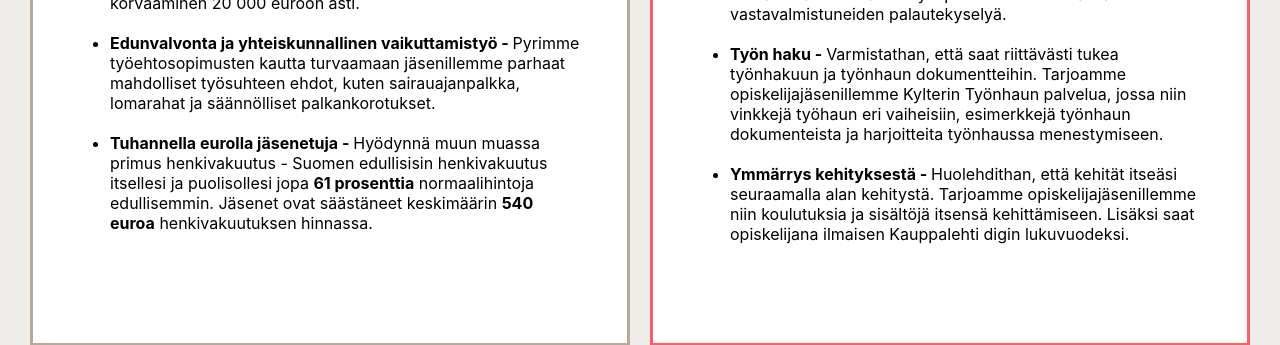
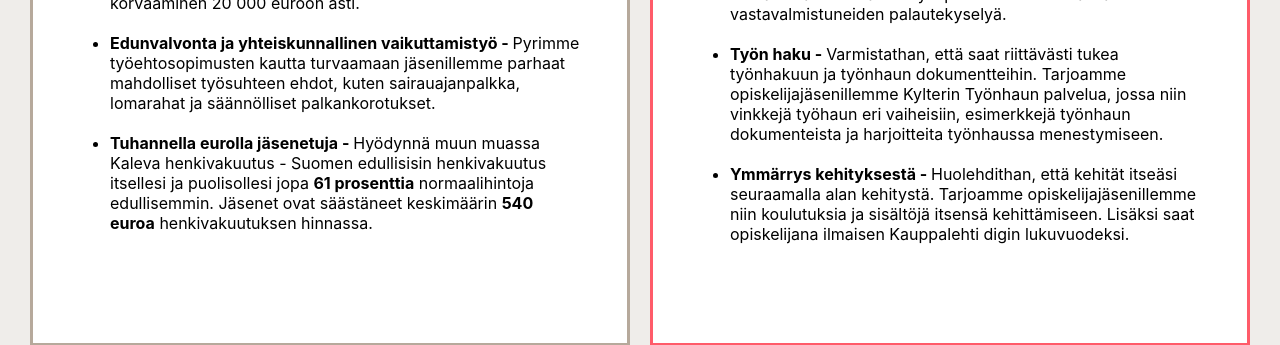
Before and after one commit to krisukrisu98/jasenpeli, a React (Create React App) app: page / in a window 1280 px wide. Shown: the part 3420-3765 px from the top of the page. Built offline with nearby package versions, Linux system fonts and the light colour scheme; the HTML template or start-up script is replaced by a standard one.

Commit message:
2.0 Kalevateksti korjaukset

```diff
--- a/src/App.js
+++ b/src/App.js
@@ -564,7 +564,7 @@ setArvoAsema(arvoAsema);
       <br></br>
       <li><p2>Edunvalvonta ja yhteiskunnallinen vaikuttamistyö - </p2>Ajamme aina ensisijaisesti jäsentemme etuja.  Pyrimme mm. työehtosopimusten kautta turvaamaan jäsenillemme parhaat mahdolliset työsuhteen ehdot, kuten sairauajanpalkka, lomarahat ja säännölliset palkankorotukset.</li>
       <br></br>
-      <li><p2>Tuhannella eurolla jäsenetuja - </p2>Hyödynnä muun muassa primus henkivakuutus - Suomen edullisisin henkivakuutus itsellesi ja puolisollesi jopa <strong>61 prosenttia</strong> normaalihintoja edullisemmin. Jäsenet ovat säästäneet keskimäärin <strong>540 euroa</strong> henkivakuutuksen hinnassa.</li>
+      <li><p2>Tuhannella eurolla jäsenetuja - </p2>Hyödynnä muun muassa Kaleva henkivakuutus - Suomen edullisisin henkivakuutus itsellesi ja puolisollesi jopa <strong>61 prosenttia</strong> normaalihintoja edullisemmin. Jäsenet ovat säästäneet keskimäärin <strong>540 euroa</strong> henkivakuutuksen hinnassa.</li>
     </ul>
     } else if (index === 4) {
       return <ul>
@@ -630,7 +630,7 @@ setArvoAsema(arvoAsema);
         <br></br>
         <li><p2>Edunvalvonta ja yhteiskunnallinen vaikuttamistyö - </p2>Pyrimme työehtosopimusten kautta turvaamaan jäsenillemme parhaat mahdolliset työsuhteen ehdot, kuten sairauajanpalkka, lomarahat ja säännölliset palkankorotukset.</li>
         <br></br>
-      <li><p2>Tuhannella eurolla jäsenetuja - </p2>Hyödynnä muun muassa primus henkivakuutus - Suomen edullisisin henkivakuutus itsellesi ja puolisollesi jopa <strong>61 prosenttia</strong> normaalihintoja edullisemmin. Jäsenet ovat säästäneet keskimäärin <strong>540 euroa</strong> henkivakuutuksen hinnassa.</li>
+      <li><p2>Tuhannella eurolla jäsenetuja - </p2>Hyödynnä muun muassa Kaleva henkivakuutus - Suomen edullisisin henkivakuutus itsellesi ja puolisollesi jopa <strong>61 prosenttia</strong> normaalihintoja edullisemmin. Jäsenet ovat säästäneet keskimäärin <strong>540 euroa</strong> henkivakuutuksen hinnassa.</li>
       </ul>;
       } else if (index === 1) {
         return <ul>
@@ -638,7 +638,7 @@ setArvoAsema(arvoAsema);
         <br></br>
         <li><p2>Yksilöllistä uravalmennusta ja palkkaneuvontaa - </p2> Luottamukselliset keskustelut uravalmentajan kanssa auttavat sinua löytämään ratkaisuja urasi suuntaan, työnhakuun, työhyvinvointiin ja palkkakehitykseen. Uravalmentajillamme on erinomainen käsitys ekonomien palkoista ja palkkakehityksestä.</li>
         <br></br>
-        <li><p2>Tuhannella eurolla jäsenetuja - </p2>Hyödynnä muun muassa primus henkivakuutus - Suomen edullisisin henkivakuutus itsellesi ja puolisollesi jopa <strong>61 prosenttia</strong> normaalihintoja edullisemmin. Jäsenet ovat säästäneet keskimäärin <strong>540 euroa</strong> henkivakuutuksen hinnassa.</li>
+        <li><p2>Tuhannella eurolla jäsenetuja - </p2>Hyödynnä muun muassa Kaleva henkivakuutus - Suomen edullisisin henkivakuutus itsellesi ja puolisollesi jopa <strong>61 prosenttia</strong> normaalihintoja edullisemmin. Jäsenet ovat säästäneet keskimäärin <strong>540 euroa</strong> henkivakuutuksen hinnassa.</li>
       </ul>;
       } else if (index === 2) {
         return <ul>
@@ -646,7 +646,7 @@ setArvoAsema(arvoAsema);
         <br></br>
         <li><p2>Yksilöllistä uravalmennusta ja palkkaneuvontaa - </p2> Luottamukselliset keskustelut uravalmentajan kanssa auttavat sinua löytämään ratkaisuja urasi suuntaan, työnhakuun, työhyvinvointiin ja palkkakehitykseen. Uravalmentajillamme on erinomainen käsitys ekonomien palkoista ja palkkakehityksestä.</li>
         <br></br>
-        <li><p2>Primus henkivakuutus - </p2>Saat Suomen edullisimman henkivakuutuksen itsellesi ja puolisollesi jopa 61 prosenttia normaalihintoja edullisemmin. Jäsenet ovat säästäneet keskimäärin 540 euroa henkivakuutuksen hinnassa. </li>
+        <li><p2>Kaleva henkivakuutus - </p2>Saat Suomen edullisimman henkivakuutuksen itsellesi ja puolisollesi jopa 61 prosenttia normaalihintoja edullisemmin. Jäsenet ovat säästäneet keskimäärin 540 euroa henkivakuutuksen hinnassa. </li>
       </ul>;
       } else if (index === 3) {
         return <ul>
@@ -654,7 +654,7 @@ setArvoAsema(arvoAsema);
         <br></br>
         <li><p2>Tonnin jäsenedut - </p2>Ammattilehti jopa 70 % alennuksella, Danske Bankin asuntolainaedut (jopa 1600€), Henkivakuutus 61 % alennuksella ja koko Suomen laajuiset Member+ edut. </li>
         <br></br>
-        <li><p2>Tuhannella eurolla jäsenetuja - </p2>Hyödynnä muun muassa primus henkivakuutus - Suomen edullisisin henkivakuutus itsellesi ja puolisollesi jopa <strong>61 prosenttia</strong> normaalihintoja edullisemmin. Jäsenet ovat säästäneet keskimäärin <strong>540 euroa</strong> henkivakuutuksen hinnassa.</li>
+        <li><p2>Tuhannella eurolla jäsenetuja - </p2>Hyödynnä muun muassa Kaleva henkivakuutus - Suomen edullisisin henkivakuutus itsellesi ja puolisollesi jopa <strong>61 prosenttia</strong> normaalihintoja edullisemmin. Jäsenet ovat säästäneet keskimäärin <strong>540 euroa</strong> henkivakuutuksen hinnassa.</li>
       </ul>;
       } else if (index === 4) {
         return <ul>
@@ -1459,7 +1459,7 @@ setArvoAsema(arvoAsema);
           <div className="box-yhteenveto-alaotsikko-teksti">
             <span>
               <ExpendableButton isOpen= {showMoreTextKaikki6Ala4} toggle= {handleShowMoreClickKaikki6Ala4} showMaterialSymbol= {false} />
-              Primus henkivakuutus
+              Kaleva henkivakuutus
             </span>
             <label>{selectedProducts[33].price} €
               <input
```
